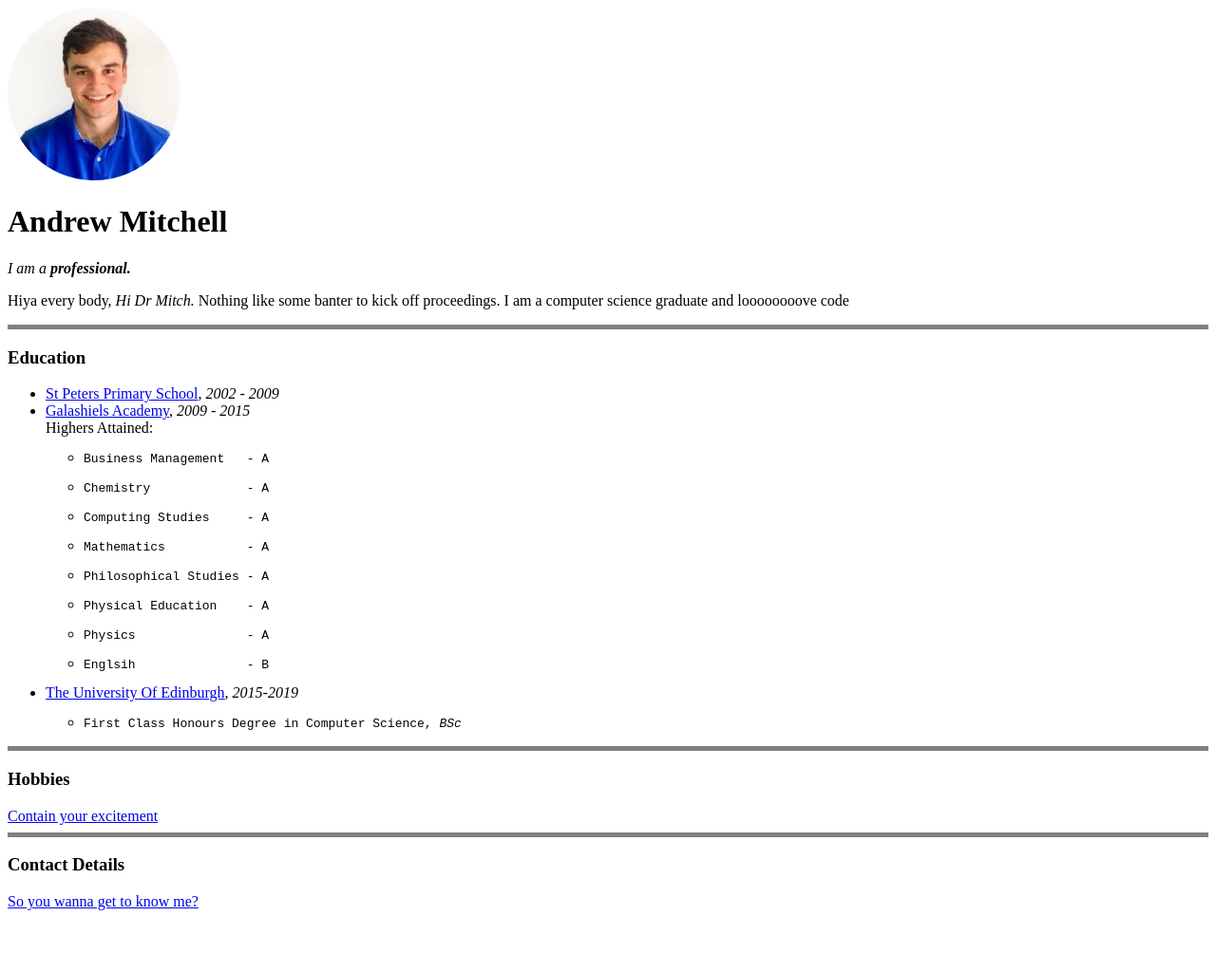
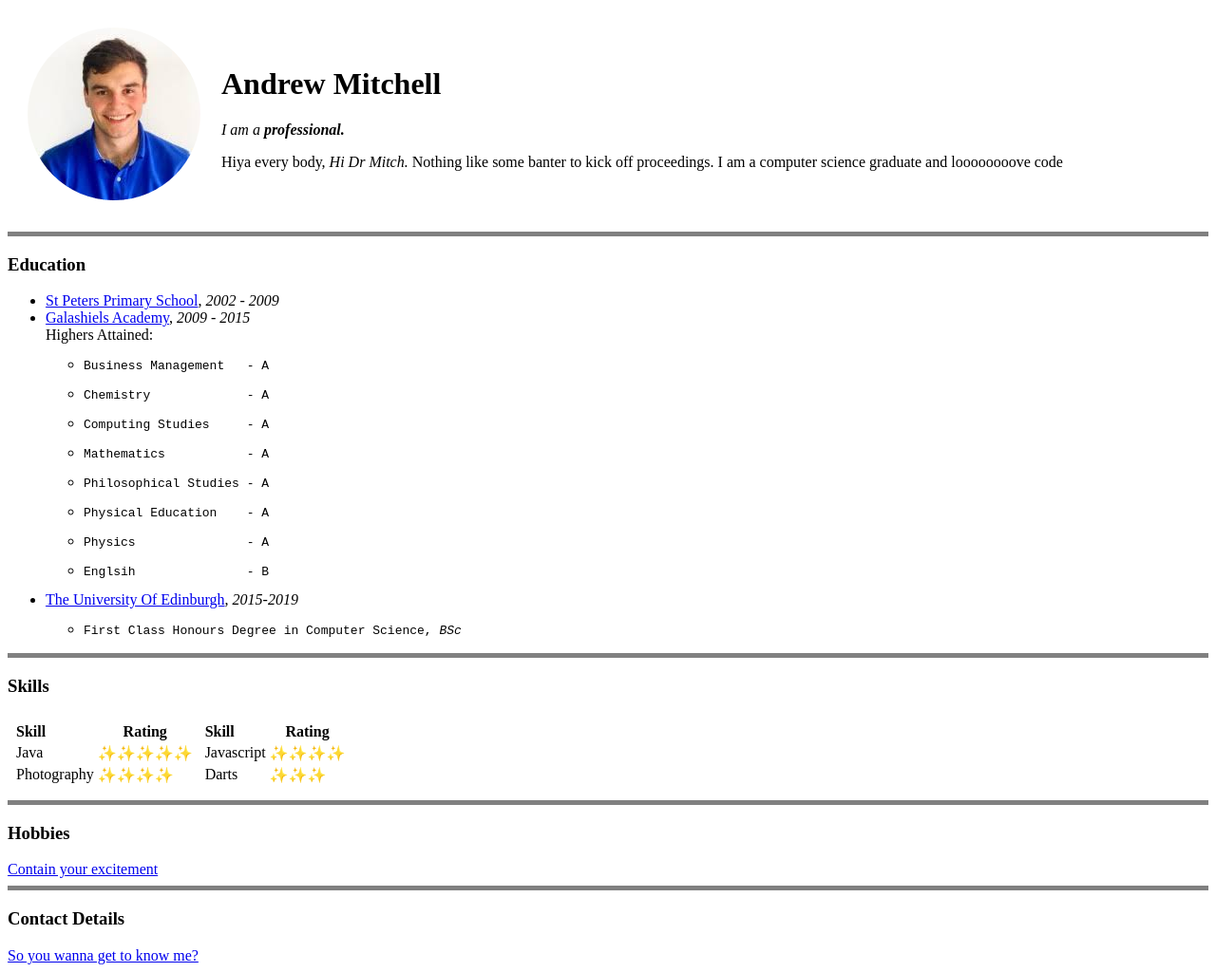
Before and after one commit to asmitchell97/HTML_PersonalSite, a plain HTML site: page index.html in a window 1280 px wide. Shown: the whole page at 95% size. Before the commit the page ends 967 px from the top, so only its background shows below. Drawn offline with Linux system fonts and the light colour scheme.

Commit message:
Completed section 2

```diff
--- a/index.html
+++ b/index.html
@@ -7,10 +7,19 @@
 </head>
 
 <body>
-  <img src="images/mugshotCircle.png" alt="This is a super neat picture of him, you are missing out!">
-  <h1>Andrew Mitchell</h1>
-  <p><em>I am a <strong>professional.</strong></em></p>
-  <p>Hiya every body, <em>Hi Dr Mitch.</em> Nothing like some banter to kick off proceedings. I am a computer science graduate and loooooooove code</p>
+  <table cellspacing=20>
+    <tr>
+      <td>
+        <img src="images/mugshotCircle.png" alt="This is a super neat picture of him, you are missing out!">
+      </td>
+      <td>
+        <h1>Andrew Mitchell</h1>
+        <p><em>I am a <strong>professional.</strong></em></p>
+        <p>Hiya every body, <em>Hi Dr Mitch.</em> Nothing like some banter to kick off proceedings. I am a computer science graduate and loooooooove code</p>
+      </td>
+    </tr>
+  </table>
+
   <hr size="5" noshade>
   <h3>Education</h3>
   <ul>
@@ -55,6 +64,49 @@
   </ul>
 
   <hr size="5" noshade>
+
+  <!-- Skills Table -->
+
+  <h3>Skills</h3>
+  <table cellspacing="5">
+    <thead>
+    </thead>
+    <tbody>
+      <tr>
+        <td>
+          <table>
+            <th style="text-align:left">Skill</th>
+            <th>Rating</th>
+            <tr>
+              <td>Java</td>
+              <td>✨✨✨✨✨</td>
+            </tr>
+            <tr>
+              <td>Photography</td>
+              <td>✨✨✨✨</td>
+            </tr>
+          </table>
+        </td>
+        <td>
+          <table>
+            <th style="text-align:left">Skill</th>
+            <th>Rating</th>
+            <tr>
+              <td>Javascript</td>
+              <td>✨✨✨✨</td>
+            </tr>
+            <tr>
+              <td>Darts</td>
+              <td>✨✨✨</td>
+            </tr>
+          </table>
+        </td>
+      </tr>
+  </tbody>
+
+  </table>
+
+  <hr size="5" noshade>
   <h3>Hobbies</h3>
   <a href="hobbies.html">Contain your excitement</a>
 
```
Also changed, not shown: contactDetails.html (+27 -5 lines), inputs.html (added, +29 -0 lines).
